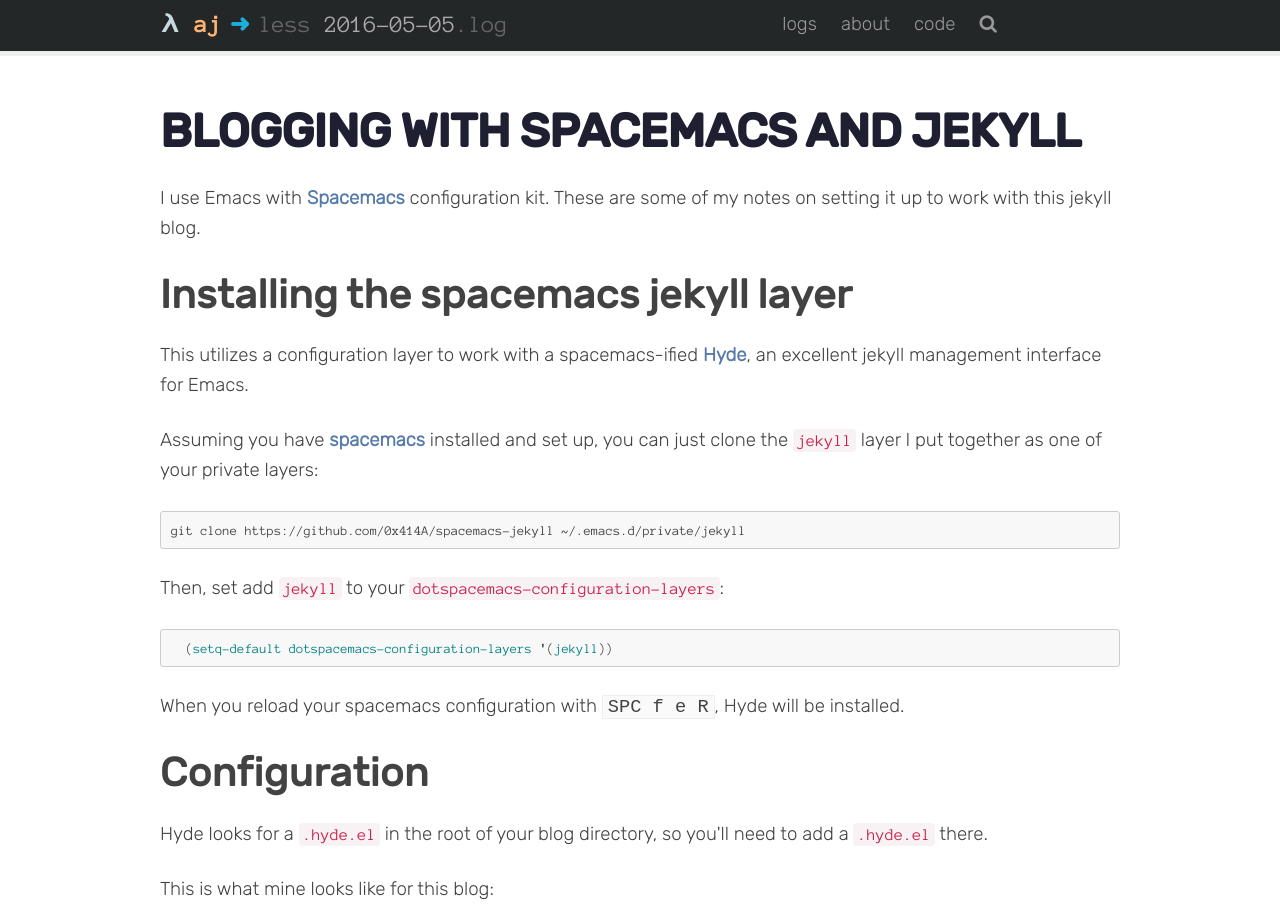
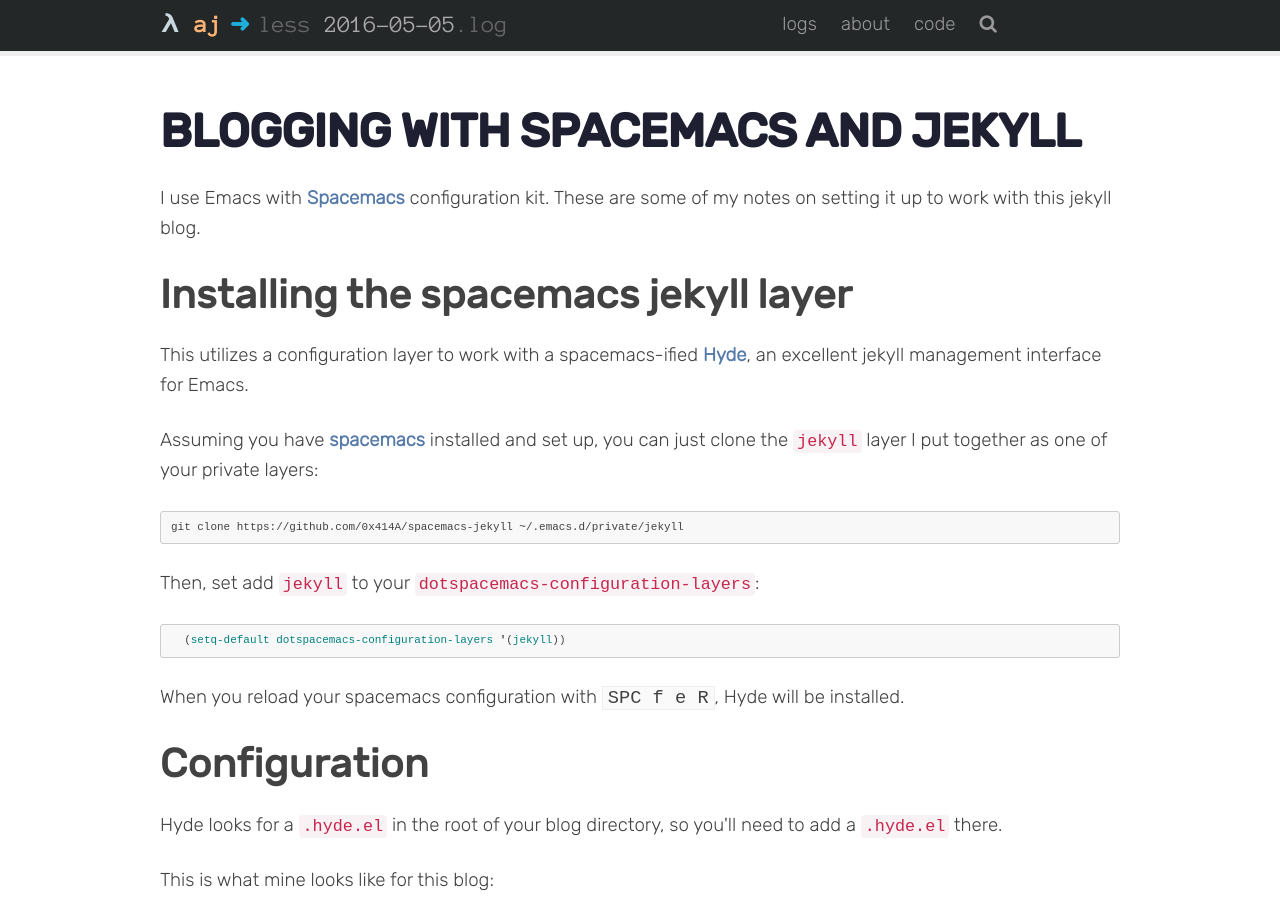
Before and after one commit to 0x414A/0x414a.github.io, a Jekyll site: the page built from _posts/2016-05-05-blogging_with_spacemacs_and_jekyll.markdown, in a window 1280 px wide. Shown: the top 919 px of the page. Built offline with Jekyll 4.4.1, drawn with Linux system fonts in a browser that asks for light colours; nearby versions of some CDN libraries; comment, search, counter and statistics services are not loaded.

Commit message:
Use monospace for code blocks.

```diff
--- a/assets/stylesheets/custom.css
+++ b/assets/stylesheets/custom.css
@@ -32,7 +32,7 @@ p {
 }
 
 pre,code {
-  font-family: 'anonymous_proregular', monospace;
+  font-family: monospace;
 }
 
 blockquote {
```
